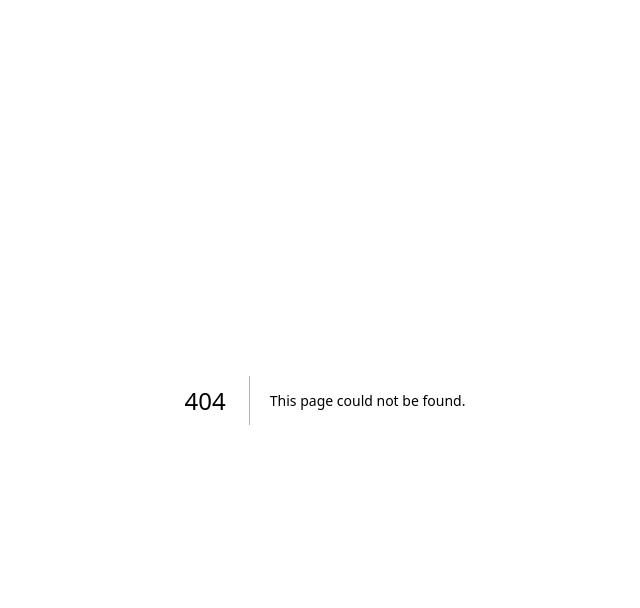
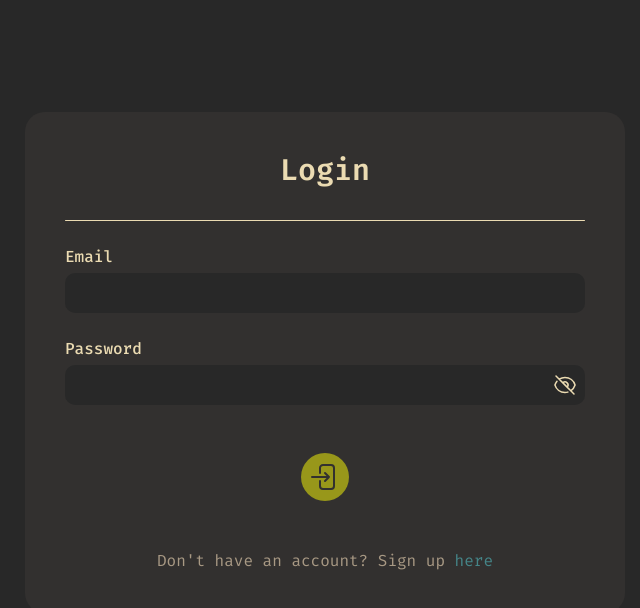
Before and after one commit to robeeds/taskman, a Next.js app: page /login in a window 1280 px wide. Before the commit this address had no page. Shown: the top 608 px of the page, without its empty margins (315-955 px from the left). Built offline with nearby package versions, Linux system fonts and the light colour scheme.

Commit message:
Added CSR auth

```diff
--- a/package.json
+++ b/package.json
@@ -10,6 +10,7 @@
   },
   "dependencies": {
     "@heroicons/react": "^2.2.0",
+    "appwrite": "^17.0.0",
     "framer-motion": "^12.4.7",
     "next": "15.2.0",
     "next-themes": "^0.4.4",
--- /dev/null
+++ b/src/app/login/page.tsx
@@ -0,0 +1,123 @@
+// @/src/app/login/page.tsx
+"use client";
+
+// Imports
+import { login, Models } from "@/lib/appwrite";
+import { redirect } from "next/navigation";
+import ThemeDropdown from "@/components/theme-dropdown";
+import { useState } from "react";
+import {
+  EyeIcon,
+  EyeSlashIcon,
+  ArrowRightEndOnRectangleIcon,
+} from "@heroicons/react/24/outline";
+import { motion } from "framer-motion";
+import Link from "next/link";
+
+export default function Page() {
+  const [loggedInUser, setLoggedInUser] = useState<Models.Preferences | null>(
+    null,
+  );
+  const [email, setEmail] = useState("");
+  const [password, setPassword] = useState("");
+  const [showPassword, setShowPassword] = useState(false);
+
+  const handleSubmit = async (email: string, password: string) => {
+    const user = await login(email, password);
+    setLoggedInUser(user);
+  };
+
+  if (loggedInUser) {
+    redirect("/dashboard");
+  }
+
+  return (
+    <div className="bg-bgSecondary text-textPrimary flex min-h-screen flex-1 flex-col items-center justify-items-center p-8 pb-20 sm:p-20">
+      {/* Theme Selector */}
+      <div className="flex self-end pb-8">
+        <ThemeDropdown />
+      </div>
+
+      {/* This will be the login form */}
+      <form className="bg-bgPrimary flex min-w-[270px] flex-col items-center justify-center gap-6 rounded-md p-10 md:min-w-[600px] md:rounded-[20px]">
+        {/* Title */}
+        <p className="pb-2 text-3xl font-semibold">Login</p>
+        <hr className="border-textPrimary flex w-full flex-1 rounded-full" />
+
+        {/* This will be the Email Field */}
+        <div className="flex w-full flex-1 flex-col gap-1">
+          <p className="font-medium">Email</p>
+          <input
+            type="email"
+            id="email"
+            name="email"
+            autoComplete="true"
+            required
+            className="bg-bgSecondary rounded-[10px] p-2"
+            onChange={(e) => setEmail(e.target.value)}
+          />
+        </div>
+
+        {/* This will be the Password Field */}
+        <div className="flex w-full flex-1 flex-col gap-1">
+          <p className="font-medium">Password</p>
+          <div className="bg-bgSecondary flex rounded-[10px] p-2">
+            <input
+              type={showPassword ? "text" : "password"}
+              id="password"
+              name="password"
+              autoComplete="true"
+              required
+              className="bg-bgSecondary flex flex-1"
+              onChange={(e) => setPassword(e.target.value)}
+            />
+
+            {/* Password Visibility Toggle */}
+            {showPassword ? (
+              <EyeIcon
+                width={24}
+                height={24}
+                onClick={() => setShowPassword((prev) => !prev)}
+                className="hover:cursor-pointer"
+              />
+            ) : (
+              <EyeSlashIcon
+                width={24}
+                height={24}
+                onClick={() => setShowPassword((prev) => !prev)}
+                className="hover:cursor-pointer"
+              />
+            )}
+          </div>
+        </div>
+
+        {/* This will be the login button */}
+        <motion.button
+          type="button"
+          onClick={() => handleSubmit(email, password)}
+          className="bg-button my-6 self-center rounded-full hover:cursor-pointer"
+          whileHover={{ scale: 1.1 }}
+        >
+          <ArrowRightEndOnRectangleIcon
+            width={32}
+            height={32}
+            className="text-bgPrimary m-2"
+          />
+        </motion.button>
+
+        {/* Link to Register Page */}
+        <div className="flex flex-1 flex-row">
+          <p className="text-textSecondary">
+            Don&apos;t have an account? Sign up{" "}
+            <Link
+              href="register"
+              className="text-link hover:cursor-pointer hover:underline"
+            >
+              here
+            </Link>
+          </p>
+        </div>
+      </form>
+    </div>
+  );
+}
--- /dev/null
+++ b/src/lib/appwrite.ts
@@ -0,0 +1,42 @@
+// @/src/lib/appwrite.ts
+//"use server"
+
+// Imports
+import { Client, Databases, Account, ID } from "appwrite";
+import { type Models } from "appwrite";
+import { redirect } from "next/navigation";
+
+export const client: Client = new Client();
+client
+    .setEndpoint("https://cloud.appwrite.io/v1")
+    .setProject("6753d8760022acf2006b")
+
+export const account: Account = new Account(client);
+export const databases: Databases = new Databases(client);
+
+export { ID } from "appwrite"
+export { type Models } from "appwrite"
+
+// Register the user
+export async function register(email: string, password: string, name: string) {
+    await account.create(ID.unique(), email, password, name);
+    login(email, password);
+}
+
+// Login the user
+export async function login(email: string, password: string) {
+    await account.createEmailPasswordSession(email, password);
+    return getLoggedInUser
+}
+
+// Logout the user
+export async function logout() {
+    await account.deleteSession("current");
+    redirect("/")
+}
+
+// Get the currently logged in user
+export async function getLoggedInUser() {
+    const user = account.get()
+    return user;
+}
```
Also changed, not shown: 1 other file (tests, documents, lock files or other folders).
